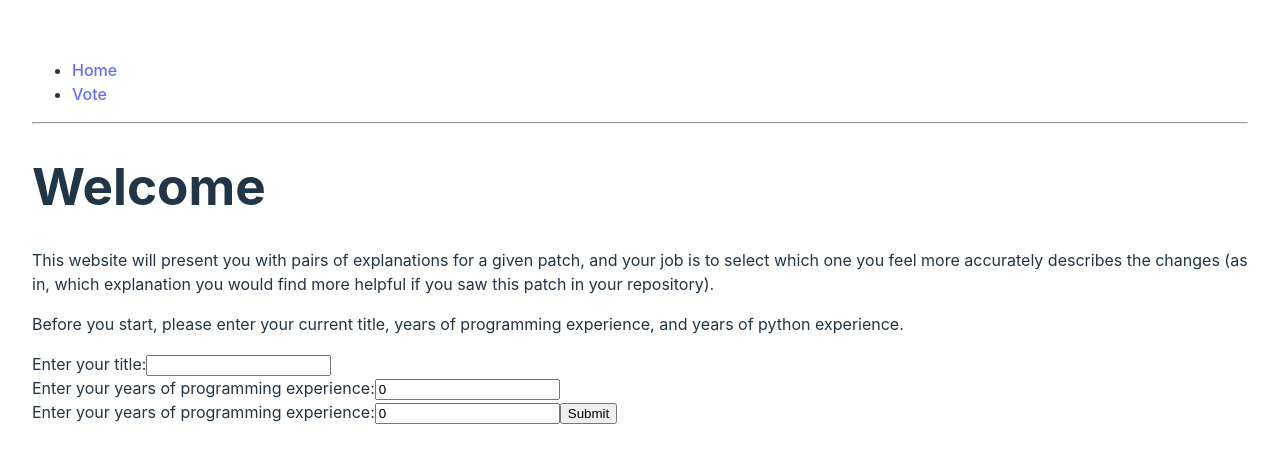
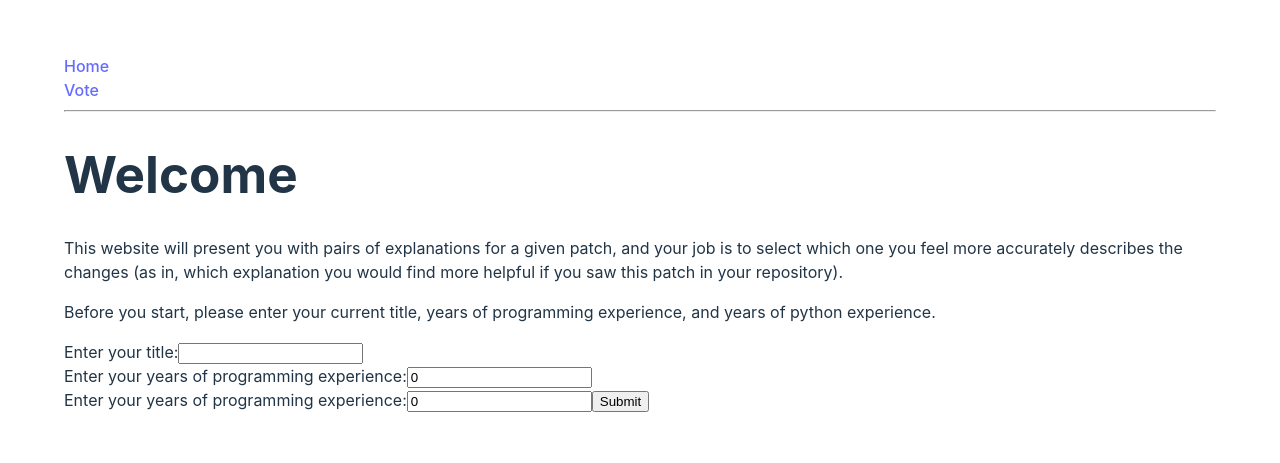
Before and after one commit to davejjwilliams/pairwise-website, a React (Vite) app in the folder client/: page / in a window 1280 px wide. Shown: the part 167-630 px from the top of the page. Built offline with nearby package versions, Linux system fonts and the light colour scheme.

Commit message:
Fixed Layout, Added react-markdown Display

```diff
--- a/client/package.json
+++ b/client/package.json
@@ -13,6 +13,7 @@
     "axios": "^1.7.5",
     "react": "^18.3.1",
     "react-dom": "^18.3.1",
+    "react-markdown": "^9.0.1",
     "react-router-dom": "^6.26.1"
   },
   "devDependencies": {
--- a/client/src/App.css
+++ b/client/src/App.css
@@ -1,36 +1,18 @@
 #root {
-  max-width: 1280px;
+  max-width: 90%;
   margin: 0 auto;
   padding: 2rem;
   /* text-align: center; */
 }
 
-.logo {
-  height: 6em;
-  padding: 1.5em;
-  will-change: filter;
-  transition: filter 300ms;
-}
-.logo:hover {
-  filter: drop-shadow(0 0 2em #646cffaa);
-}
-.logo.react:hover {
-  filter: drop-shadow(0 0 2em #61dafbaa);
+.navbar ul {
+  list-style-type: none;
+  margin: 0;
+  padding: 0;
 }
 
-@keyframes logo-spin {
-  from {
-    transform: rotate(0deg);
-  }
-  to {
-    transform: rotate(360deg);
-  }
-}
-
-@media (prefers-reduced-motion: no-preference) {
-  a:nth-of-type(2) .logo {
-    animation: logo-spin infinite 20s linear;
-  }
+nav {
+  display: inline;
 }
 
 .card {
@@ -40,3 +22,33 @@
 .read-the-docs {
   color: #888;
 }
+
+.display-linebreak {
+  white-space: pre;
+}
+
+.card {
+  background-color: #333;
+  border-radius: 15pt;
+  padding: 1em;
+  height: 70%;
+}
+
+.code {
+  color: #fff;
+  font-family: 'Courier New', Courier, monospace;
+}
+
+.row {
+  display: flex;
+}
+
+.column {
+  flex: 1;
+  padding: 5pt;
+}
+
+.comparison button {
+  display: block;
+  margin: 0 auto;
+}
--- a/client/src/pages/Layout.jsx
+++ b/client/src/pages/Layout.jsx
@@ -4,7 +4,7 @@ import { Outlet, Link } from 'react-router-dom';
 function Layout() {
   return (
     <div>
-      <nav>
+      <nav className='navbar'>
         <ul>
           <li>
             <Link to='/'>Home</Link>
--- a/client/src/pages/Vote.jsx
+++ b/client/src/pages/Vote.jsx
@@ -1,6 +1,7 @@
 import { useState, useEffect } from 'react';
 import axios from 'axios';
 import '../App.css';
+import Markdown from 'react-markdown';
 
 // TODO: Fix formatting
 // TODO: Wrap patch in horizontally scrollable element
@@ -17,7 +18,6 @@ function Vote() {
     setPatch(response.data.patch);
     setExplA(response.data.expls[0]);
     setExplB(response.data.expls[1]);
-    console.log(response.data);
   };
 
   useEffect(() => {
@@ -30,17 +30,31 @@ function Vote() {
       {patch === '' ? (
         'Loading...'
       ) : (
-        <>
+        <div className='comparison'>
           <h2>Patch</h2>
-          <p>{patch}</p>
-          <h3>Explanation A</h3>
-          <p>{explA}</p>
-          <h3>Explanation B</h3>
-          <p>{explB}</p>
-          <button>A is better</button>
+          <div className='card code'>
+            <div className='display-linebreak'>{patch}</div>
+          </div>
+          <div className='row'>
+            <div className='column'>
+              <h3>Explanation A</h3>
+              <div className='card'>
+                <Markdown>{explA}</Markdown>
+              </div>
+              <br />
+              <button>A is better</button>
+            </div>
+            <div className='column'>
+              <h3>Explanation B</h3>
+              <div className='card'>
+                <Markdown>{explB}</Markdown>
+              </div>
+              <br />
+              <button>B is better</button>
+            </div>
+          </div>
           <button>Tie</button>
-          <button>B is better</button>
-        </>
+        </div>
       )}
     </>
   );
```
Also changed, not shown: 1 other file (tests, documents, lock files or other folders).
